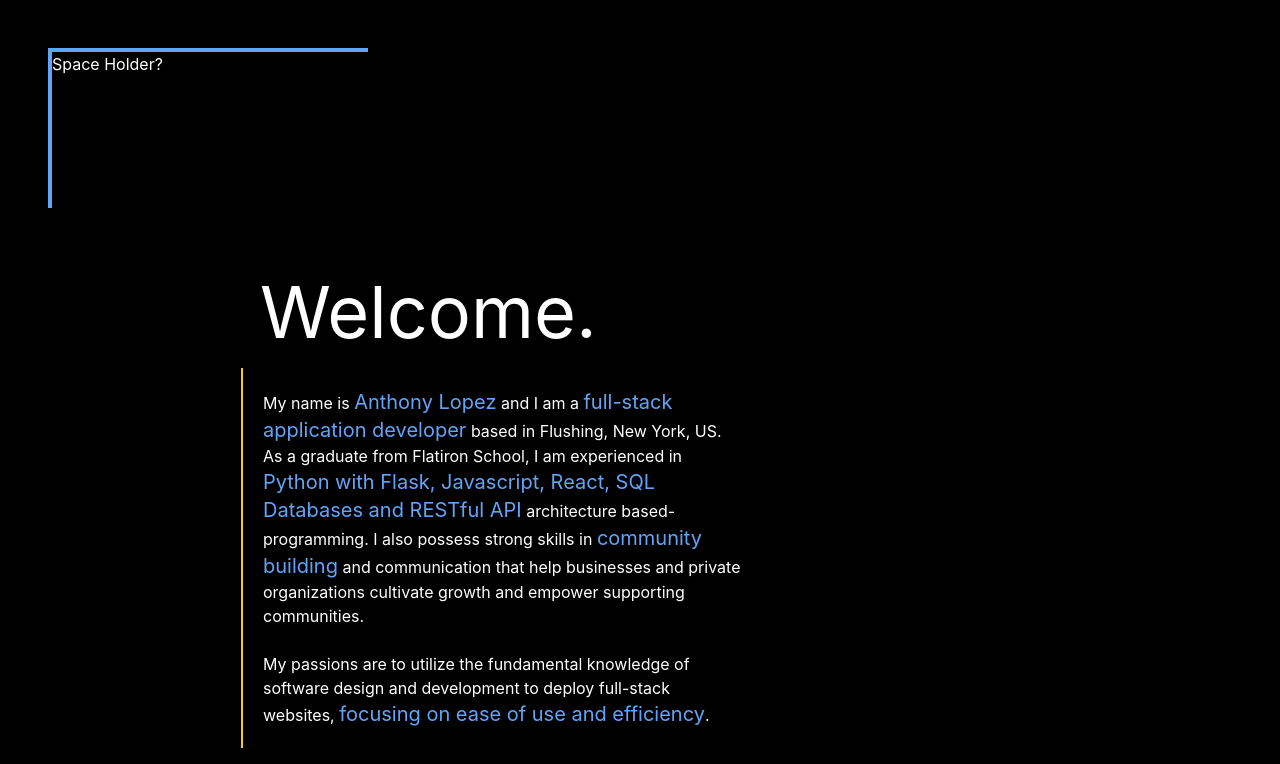
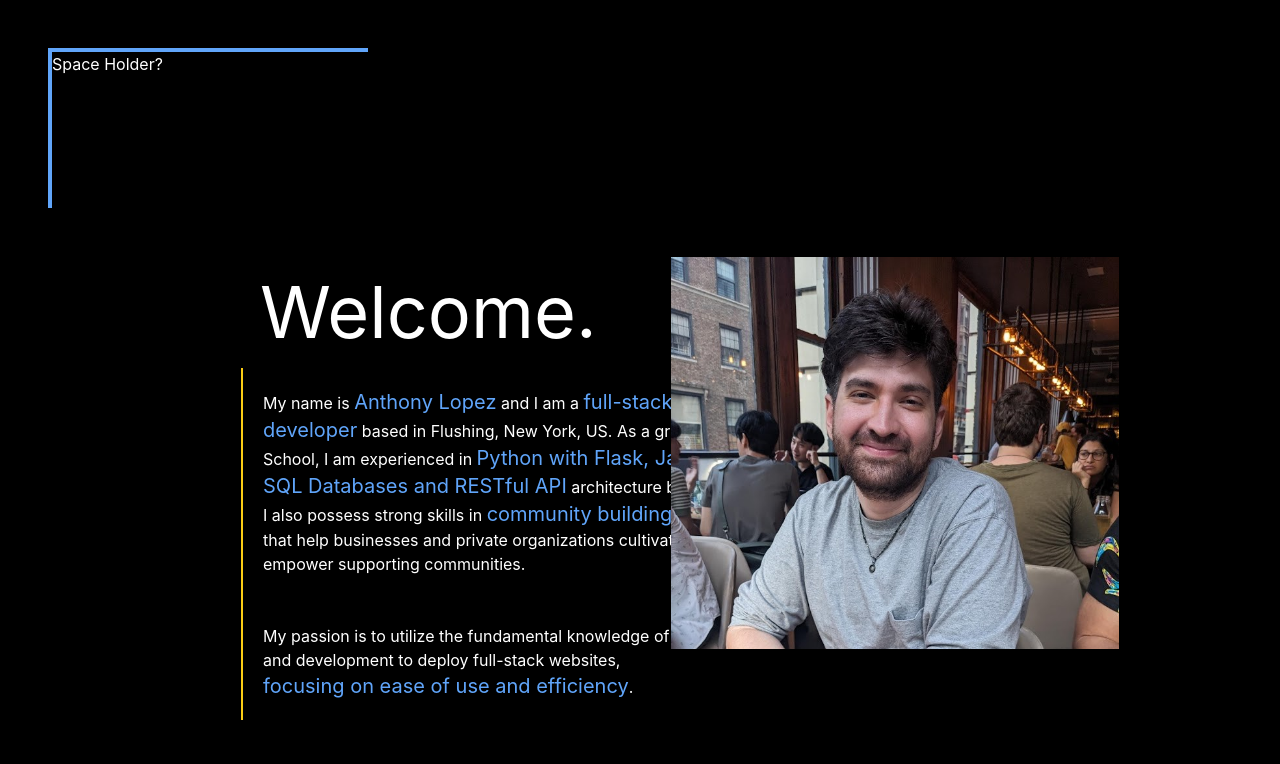
Before and after one commit to AyLoLo/personal-website, a React (Create React App) app: page / in a window 1280 px wide. Shown: the top 764 px of the page. Built offline with nearby package versions, Linux system fonts and the light colour scheme.

Commit message:
Included picture of myself, need to revisit scaling issue with screen

```diff
--- a/src/App.js
+++ b/src/App.js
@@ -1,4 +1,5 @@
 import './index.css';
+import Me from './assets/Me.jpg';
 
 function App() {
   return (
@@ -6,16 +7,18 @@ function App() {
       <div className='text-white m-12 w-3/12 h-40 border-l-4 border-t-4 border-blue-400'>
         Space Holder?
       </div>
-      <div className="h-96 ml-60 relative">
+      <div className="ml-60 relative">
         <h6 className='text-white text-7xl p-5'>Welcome.</h6>
-        <p className="text-white w-6/12 p-5 absolute left-px  border-yellow-400 border-l-2">
+        <p className="text-white w-7/12 p-5 absolute left-px  border-yellow-400 border-l-2">
           My name is <span className='text-blue-400 text-xl'>Anthony Lopez</span> and I am a <span className='text-blue-400 text-xl'>full-stack application developer</span> based in Flushing, New York, US.
           As a graduate from Flatiron School, I am experienced in <span className='text-blue-400 text-xl'>Python with Flask, Javascript, React, SQL Databases and RESTful API</span> architecture based-programming.
           I also possess strong skills in <span className='text-blue-400 text-xl'>community building</span> and communication that help businesses and private organizations cultivate growth and empower supporting communities.
             <br></br>
             <br></br>
-          My passions are to utilize the fundamental knowledge of software design and development to deploy full-stack websites, <span className='text-blue-400 text-xl'> focusing on ease of use and efficiency</span>.
+            <br></br>
+          My passion is to utilize the fundamental knowledge of software design and development to deploy full-stack websites, <br></br> <span className='text-blue-400 text-xl'> focusing on ease of use and efficiency</span>.
         </p>
+        <img className="absolute top-px right-px max-w-md mr-40 w-full" src={Me}/>
       </div>
     </div>
   );
```
Also changed, not shown: public/logo512.png (deleted), src/assets/Me.jpg (added).
